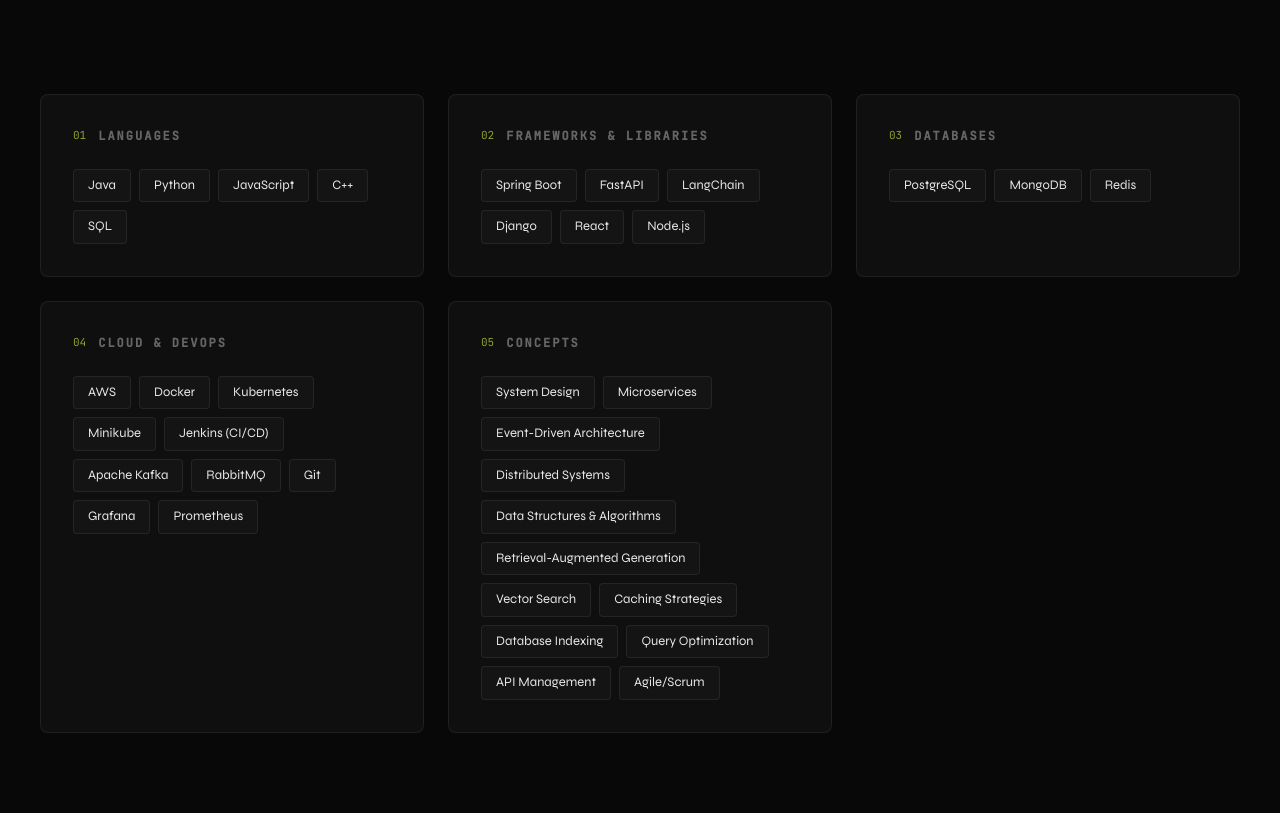
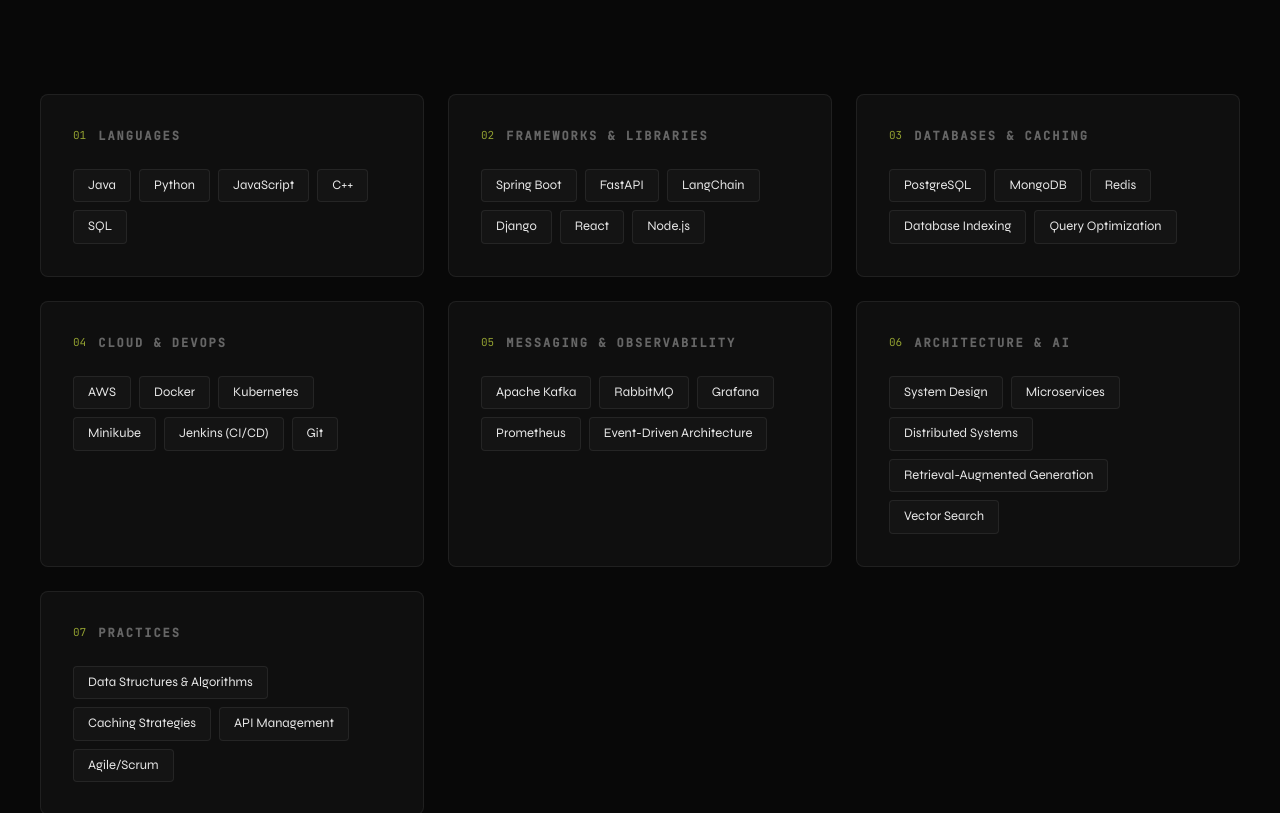
Before and after one commit to gautam-oss/gautam-kumar-portfolio, a Next.js app: page / in a window 1280 px wide. Shown: the part 4085-4898 px from the top of the page. Built offline with nearby package versions, Linux system fonts and the light colour scheme.

Commit message:
Update skills section

```diff
--- a/components/Skills.tsx
+++ b/components/Skills.tsx
@@ -10,16 +10,24 @@ const skillGroups = [
     items: ["Spring Boot", "FastAPI", "LangChain", "Django", "React", "Node.js"],
   },
   {
-    category: "Databases",
-    items: ["PostgreSQL", "MongoDB", "Redis"],
+    category: "Databases & Caching",
+    items: ["PostgreSQL", "MongoDB", "Redis", "Database Indexing", "Query Optimization"],
   },
   {
     category: "Cloud & DevOps",
-    items: ["AWS", "Docker", "Kubernetes", "Minikube", "Jenkins (CI/CD)", "Apache Kafka", "RabbitMQ", "Git", "Grafana", "Prometheus"],
+    items: ["AWS", "Docker", "Kubernetes", "Minikube", "Jenkins (CI/CD)", "Git"],
   },
   {
-    category: "Concepts",
-    items: ["System Design", "Microservices", "Event-Driven Architecture", "Distributed Systems", "Data Structures & Algorithms", "Retrieval-Augmented Generation", "Vector Search", "Caching Strategies", "Database Indexing", "Query Optimization", "API Management", "Agile/Scrum"],
+    category: "Messaging & Observability",
+    items: ["Apache Kafka", "RabbitMQ", "Grafana", "Prometheus", "Event-Driven Architecture"],
+  },
+  {
+    category: "Architecture & AI",
+    items: ["System Design", "Microservices", "Distributed Systems", "Retrieval-Augmented Generation", "Vector Search"],
+  },
+  {
+    category: "Practices",
+    items: ["Data Structures & Algorithms", "Caching Strategies", "API Management", "Agile/Scrum"],
   },
 ];
 
```
